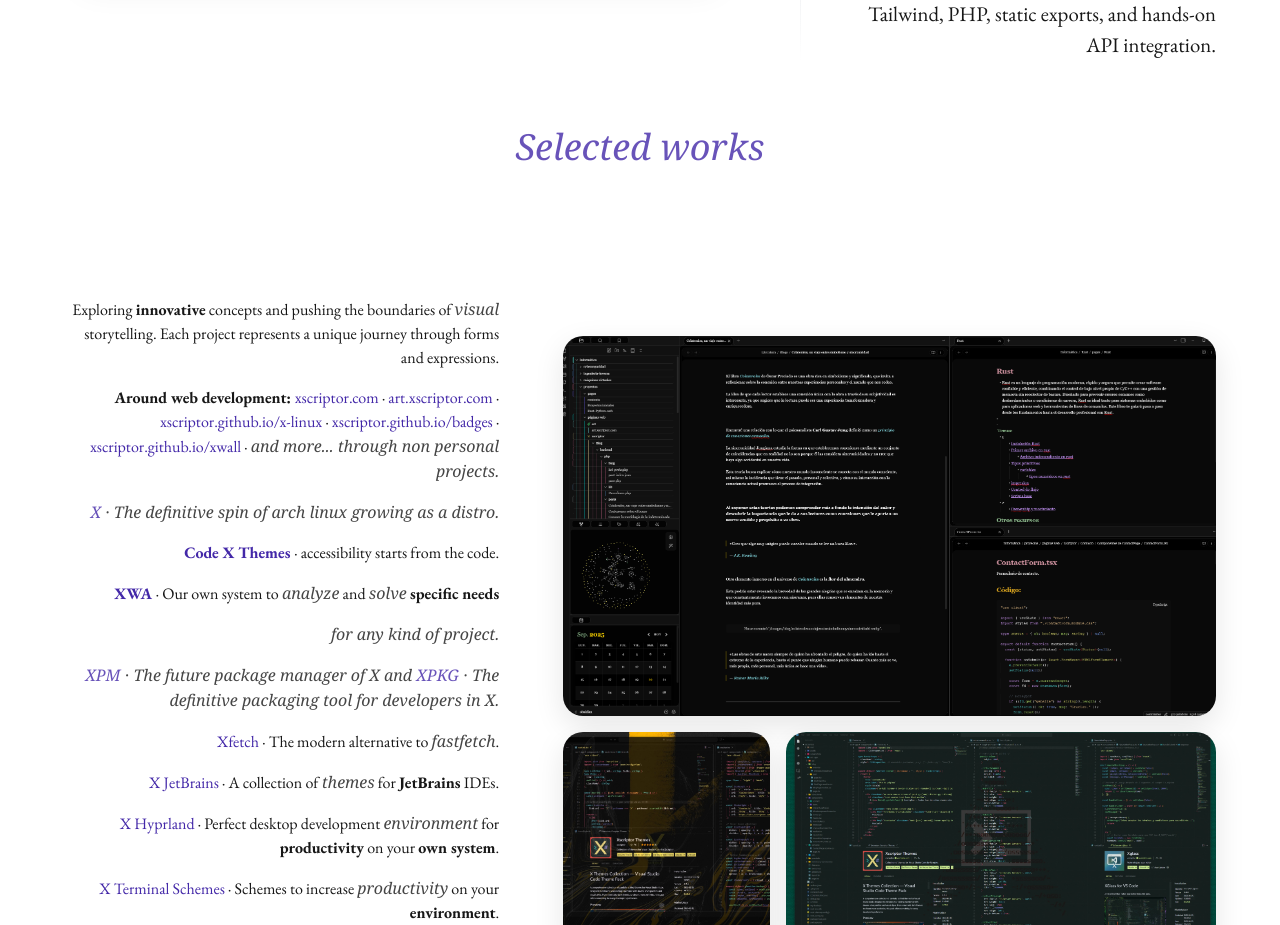
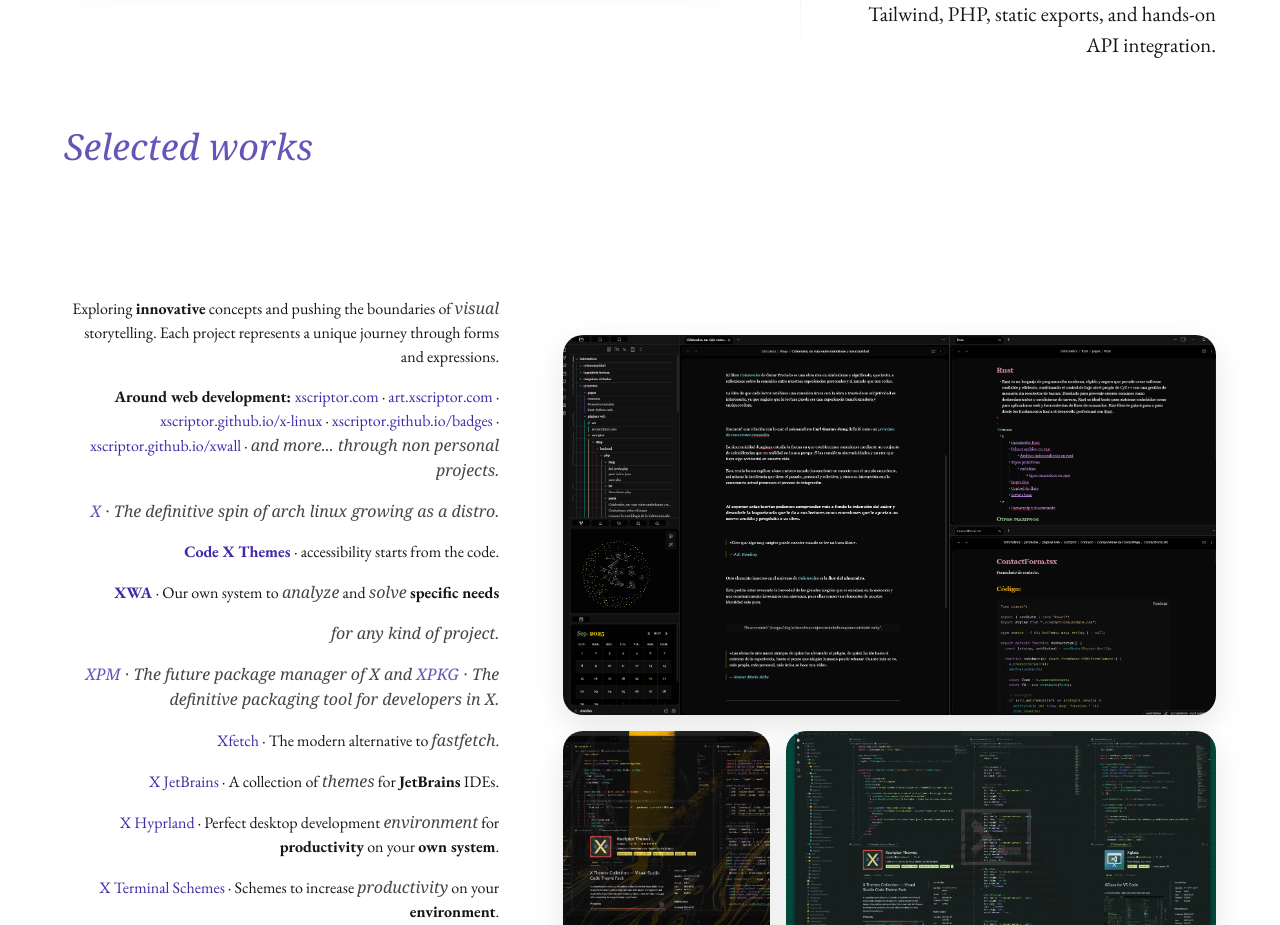
Before and after one commit to xscriptor/xscriptor.pages, a Next.js app in the folder devxscriptor/: page / in a window 1280 px wide. Shown: the part 800-1725 px from the top of the page. Built offline with nearby package versions, Linux system fonts and the light colour scheme.

Commit message:
Update dev main page

```diff
--- a/devxscriptor/src/app/page.tsx
+++ b/devxscriptor/src/app/page.tsx
@@ -73,7 +73,7 @@ export default function Home() {
             </p>
             <h2 className="font-bold leading-tight">
               <span className="inline-block text-3xl md:text-4xl lg:text-5xl align-middle">
-               X <TypeWriter data={["scriptor", "Cypher", "Developer", "Designer"]} />
+               X <TypeWriter data={["scriptor", "Cypher", "Developer", "Designer", "Writer", "Programmer", "Coder", "Creator", "Builder", "Innovator", "Problem Solver", "Researcher", "Analyst", "Technologist"]} />
               </span>
             </h2>
             <p className="description-container">Responsive web applications are the main craft, with occasional collaborations on software development. Component-based architecture, performance, and scalable code across different languages are always prioritized, while adapting to the needs of each project. The previews below highlight work with TypeScript, JavaScript, CSS3, Tailwind, PHP, static exports, and hands-on API integration.</p>
@@ -82,7 +82,7 @@ export default function Home() {
         {/* Horizontal Separator */}
 
 
-        <h2><em>Selected works</em></h2>
+        <h2 className="flex justify-left"><em>Selected works</em></h2>
 
         {/* XMicroGalleryText Component */}
         <div className="w-full mt-16 lg:mt-32">
```
